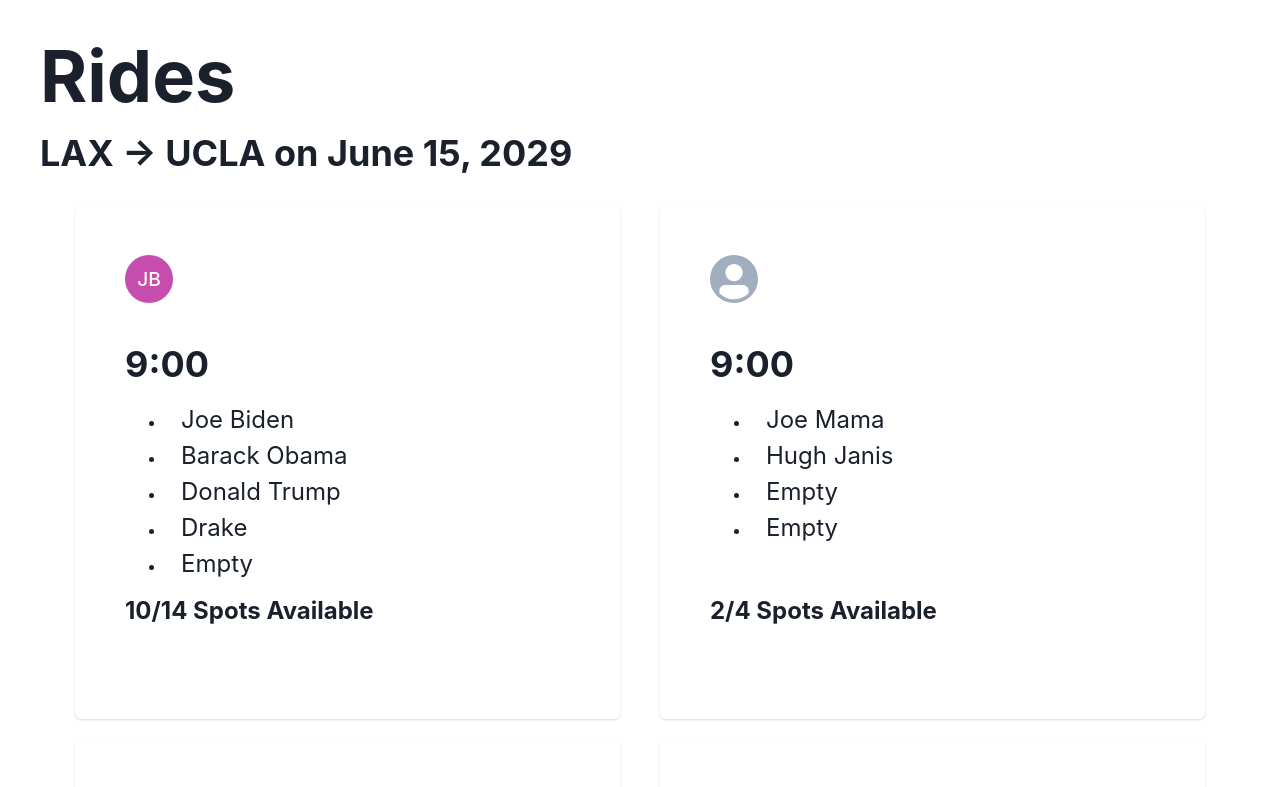
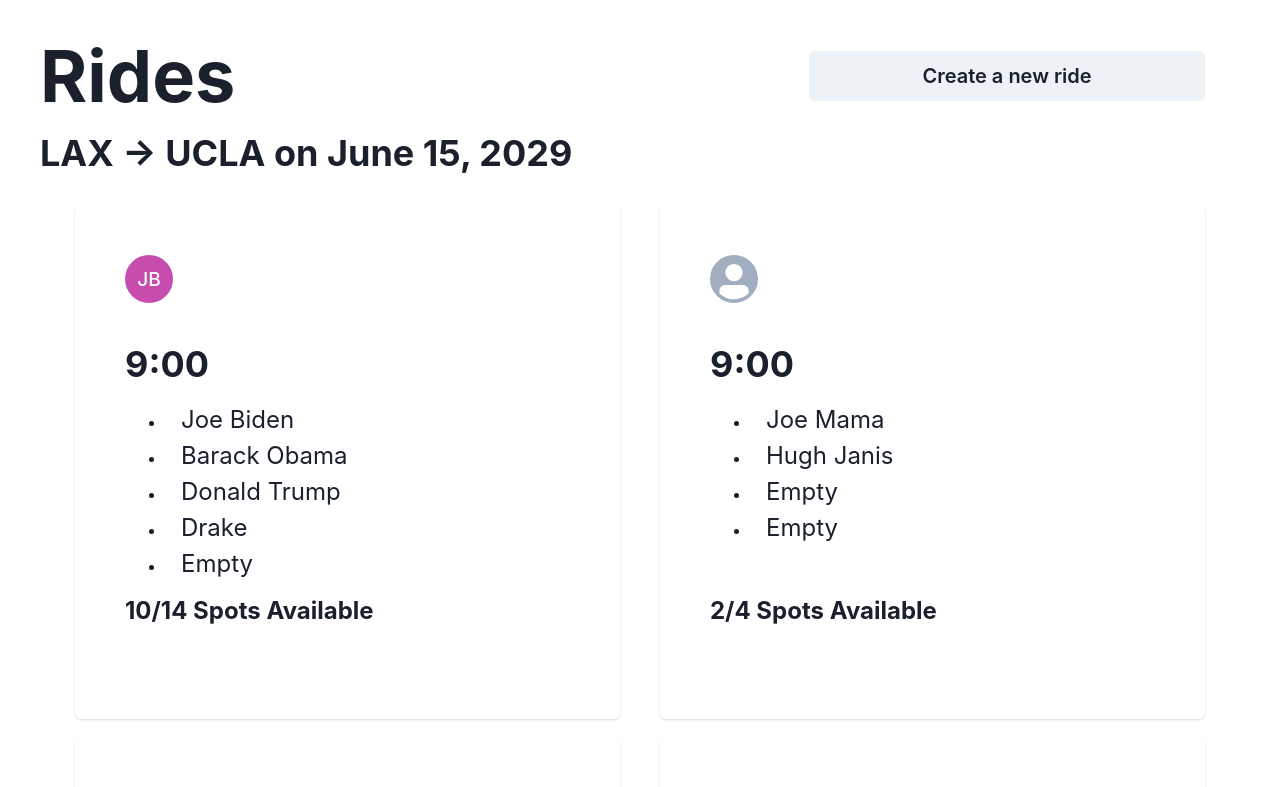
Before and after one commit to shzcuber/bruber, a React (Create React App) app in the folder frontend/: page /rides in a window 1280 px wide. Shown: the top 787 px of the page. Built offline with nearby package versions, Linux system fonts and the light colour scheme; a web font is replaced by a local one.

Commit message:
Add 'create a new ride' button

```diff
--- a/frontend/src/pages/Rides.js
+++ b/frontend/src/pages/Rides.js
@@ -1,16 +1,19 @@
 import {
     Avatar,
     Box,
-    SimpleGrid,
-    VStack,
-    Heading,
+    Button,
     Card,
-    CardHeader,
     CardBody,
     CardFooter,
+    CardHeader,
+    Flex,
+    Heading,
+    ListItem,
+    SimpleGrid,
+    Spacer,
     Text,
-    ListItem,
     UnorderedList,
+    VStack,
 } from "@chakra-ui/react";
 function RideCard(props) {
     /* props will have:
@@ -59,9 +62,15 @@ function RideCard(props) {
 function Rides() {
     return (
         <Box padding="40px">
-            <Heading as="h1" size="4xl">
-                Rides
-            </Heading>
+            <Flex align="center">
+                <Heading as="h1" size="4xl">
+                    Rides
+                </Heading>
+                <Spacer />
+                <Button margin="0px 35px" width="33%" height="50px">
+                    <Text fontSize="xl"> Create a new ride</Text>
+                </Button>
+            </Flex>
             <Heading as="h2" size="xl" margin="20px 0px">
                 {"LAX -> UCLA on June 15, 2029"}
             </Heading>
```
